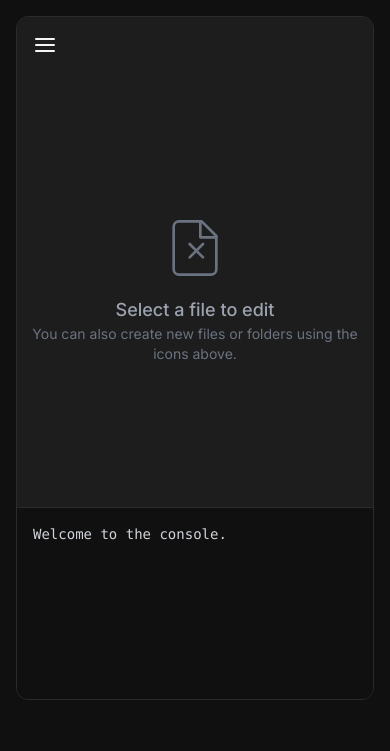
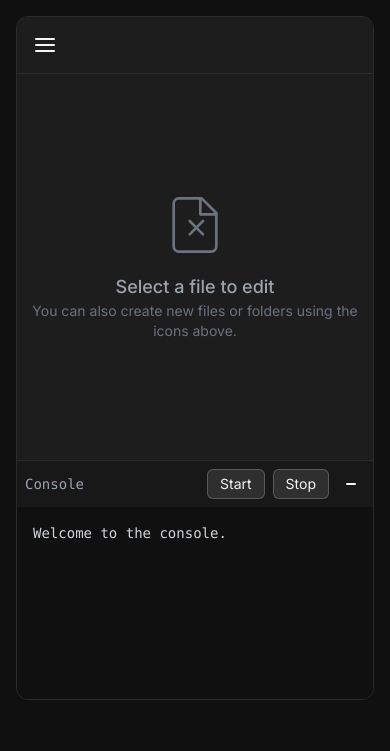
Before and after one commit to MDavidka/my-web, a Flask app: template templates/file_manager.html in a window 390 px wide. Shown: the part 93-844 px from the top of the page. Run offline with Flask 3, Linux system fonts and the light colour scheme; the template is opened without the code that fills it, so the values that code supplies are empty; some libraries are stand-ins or nearby versions.

Commit message:
This commit implements several new features and UX improvements for the file editor page, based on user feedback.
Key changes:
- **New Console Controls:** The console at the bottom of the file editor now has a dedicated header bar with Start and Stop buttons. These buttons use HTMX to control the bot asynchronously and are styled with a frosted glass effect to match the UI.
- **Minimizable Console:** A toggle button has been added to the console header to allow users to minimize and maximize the console window.
- **Improved Mobile UX:**
  - **Auto-hiding Sidebar:** On mobile devices, the file sidebar now automatically closes after a file is selected, providing an unobstructed view of the editor.
  - **General mobile layout fixes** for the file editor page.

These changes further enhance the developer experience, making the application more functional and intuitive to use, especially on mobile devices.

```diff
--- a/templates/file_manager.html
+++ b/templates/file_manager.html
@@ -18,6 +18,13 @@
   .file-tree .is-folder.open > .folder-toggle .chevron {
     transform: rotate(90deg);
   }
+  .console-content {
+    transition: max-height 0.3s ease-in-out;
+  }
+  .console-minimized .console-content {
+    max-height: 0;
+    overflow: hidden;
+  }
 </style>
 {% endblock %}
 
@@ -32,7 +39,7 @@
                 <svg class="w-5 h-5 mr-2 text-gray-400" xmlns="http://www.w3.org/2000/svg" width="24" height="24" viewBox="0 0 24 24" fill="none" stroke="currentColor" stroke-width="2" stroke-linecap="round" stroke-linejoin="round"><path d="M14 2H6a2 2 0 0 0-2 2v16a2 2 0 0 0 2 2h12a2 2 0 0 0 2-2V8z"></path><polyline points="14 2 14 8 20 8"></polyline></svg>
             {% endif %}
             {% if not item.is_dir %}
-            <span hx-get="{{ url_for('edit_file', bot_index=bot_index, path=item.path) }}" hx-target="#editor-container" hx-swap="innerHTML" class="text-gray-300 hover:text-white cursor-pointer">{{ item.name }}</span>
+            <span hx-get="{{ url_for('edit_file', bot_index=bot_index, path=item.path) }}" hx-target="#editor-container" hx-swap="innerHTML" class="file-link text-gray-300 hover:text-white cursor-pointer">{{ item.name }}</span>
             {% else %}
             <span class="text-gray-300">{{ item.name }}</span>
             {% endif %}
@@ -68,7 +75,7 @@
 
     <!-- Main Content -->
     <main class="flex-1 flex flex-col bg-gray-800">
-        <div class="p-2 md:hidden">
+        <div class="p-2 md:hidden border-b border-gray-700">
              <button id="sidebar-toggle" class="p-2 rounded-md hover:bg-gray-700">
                 <svg xmlns="http://www.w3.org/2000/svg" width="24" height="24" viewBox="0 0 24 24" fill="none" stroke="currentColor" stroke-width="2" stroke-linecap="round" stroke-linejoin="round"><line x1="3" y1="12" x2="21" y2="12"></line><line x1="3" y1="6" x2="21" y2="6"></line><line x1="3" y1="18" x2="21" y2="18"></line></svg>
             </button>
@@ -80,19 +87,52 @@
                 <p class="text-sm">You can also create new files or folders using the icons above.</p>
             </div>
         </div>
-        <div id="console-output" class="h-48 bg-gray-900 p-4 font-mono text-sm text-gray-300 overflow-y-auto border-t border-gray-700">
-            Welcome to the console.
+        <div id="console-container" class="border-t border-gray-700">
+            <div class="flex items-center justify-between p-2 bg-gray-900/30">
+                <span class="font-mono text-sm text-gray-400">Console</span>
+                <div class="flex items-center space-x-2">
+                    <button hx-post="{{ url_for('start_bot', bot_index=bot_index) }}" hx-swap="none" class="px-3 py-1 text-sm rounded-md bg-white/10 border border-white/20 hover:bg-white/20 transition">Start</button>
+                    <button hx-post="{{ url_for('stop_bot', bot_index=bot_index) }}" hx-swap="none" class="px-3 py-1 text-sm rounded-md bg-white/10 border border-white/20 hover:bg-white/20 transition">Stop</button>
+                    <button id="console-toggle" class="p-1 rounded-md hover:bg-white/20">
+                        <svg class="w-5 h-5" xmlns="http://www.w3.org/2000/svg" viewBox="0 0 20 20" fill="currentColor"><path fill-rule="evenodd" d="M5 10a1 1 0 011-1h8a1 1 0 110 2H6a1 1 0 01-1-1z" clip-rule="evenodd" /></svg>
+                    </button>
+                </div>
+            </div>
+            <pre id="console-output" class="console-content h-48 bg-gray-900 p-4 font-mono text-sm text-gray-300 overflow-y-auto">Welcome to the console.</pre>
         </div>
     </main>
 </div>
 
 <script>
 document.addEventListener('DOMContentLoaded', () => {
+    const sidebar = document.getElementById('file-sidebar');
+    const toggleButton = document.getElementById('sidebar-toggle');
+    const fileTree = document.querySelector('.file-tree');
+    const consoleContainer = document.getElementById('console-container');
+    const consoleToggleButton = document.getElementById('console-toggle');
+
+    // Mobile sidebar toggle
+    if (sidebar && toggleButton) {
+        toggleButton.addEventListener('click', () => {
+            sidebar.classList.toggle('-translate-x-full');
+        });
+    }
+
+    // Hide sidebar on file click in mobile
+    if (fileTree && sidebar) {
+        fileTree.addEventListener('click', (e) => {
+            if (e.target.classList.contains('file-link')) {
+                if (window.innerWidth < 768) { // md breakpoint
+                    sidebar.classList.add('-translate-x-full');
+                }
+            }
+        });
+    }
+
     // Tree view folder toggle
     document.querySelectorAll('.file-tree .folder-toggle').forEach(toggle => {
         toggle.addEventListener('click', (e) => {
-            if (e.target.tagName.toLowerCase() === 'span') {
-                // Let HTMX handle the click on file names
+            if (e.target.classList.contains('file-link')) {
                 return;
             }
             const parentLi = toggle.closest('.is-folder');
@@ -102,12 +142,10 @@ document.addEventListener('DOMContentLoaded', () => {
         });
     });
 
-    // Mobile sidebar toggle
-    const sidebar = document.getElementById('file-sidebar');
-    const toggleButton = document.getElementById('sidebar-toggle');
-    if (sidebar && toggleButton) {
-        toggleButton.addEventListener('click', () => {
-            sidebar.classList.toggle('-translate-x-full');
+    // Console toggle
+    if (consoleContainer && consoleToggleButton) {
+        consoleToggleButton.addEventListener('click', () => {
+            consoleContainer.classList.toggle('console-minimized');
         });
     }
 });
```
